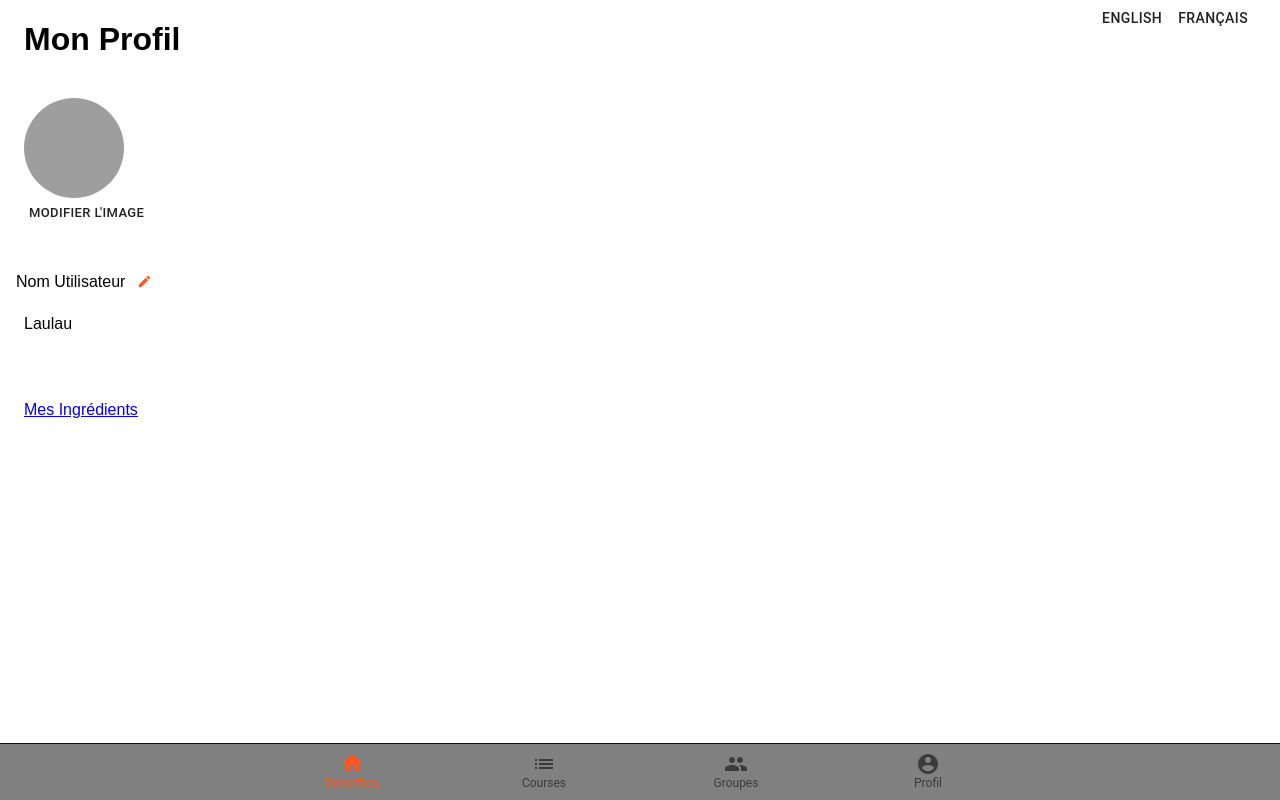
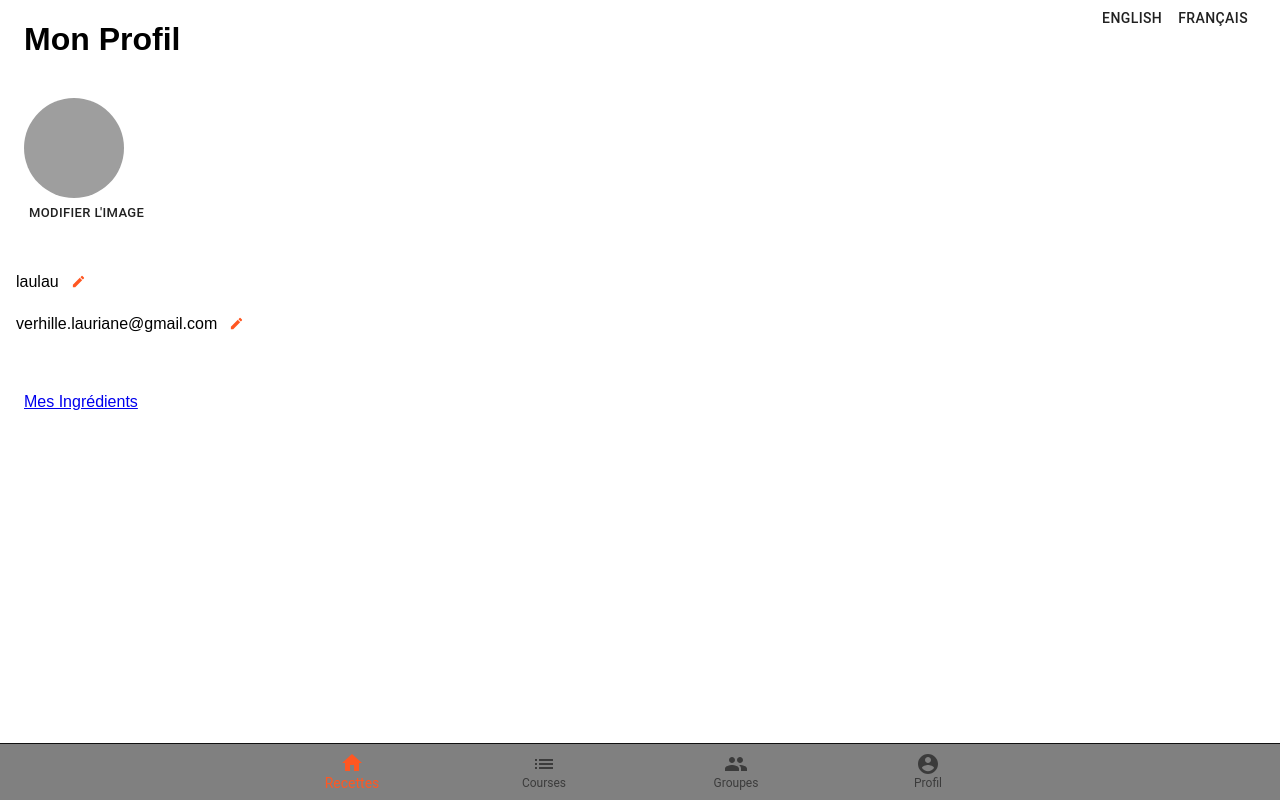
Before and after one commit to lololau/recikeep_old, a React (Create React App) app: page /profile in a window 1280 px wide. Built offline with nearby package versions, Linux system fonts and the light colour scheme; grey boxes are pictures that could not be loaded.

Commit message:
Add userSlice.ts and update Profil container with this reducer

```diff
--- a/src/app/store.ts
+++ b/src/app/store.ts
@@ -2,12 +2,14 @@ import { configureStore } from '@reduxjs/toolkit';
 import counterReducer from '../slice/counterSlice';
 import recipesReducer from '../slice/recipesSlice';
 import ingredientsReducer from '../slice/ingredientsSlice';
+import userReducer from '../slice/userSlice';
 
 const store = configureStore({
     reducer: {
         counter: counterReducer,
         recipes: recipesReducer,
         ingredients: ingredientsReducer,
+        user: userReducer,
     },
 });
 
--- a/src/containers/profil/Profil.tsx
+++ b/src/containers/profil/Profil.tsx
@@ -10,12 +10,17 @@ import Container from '@material-ui/core/Container';
 import Box from '@material-ui/core/Box';
 import Grid from '@material-ui/core/Grid';
 import { IconButton } from '@material-ui/core';
+import { selectUser, User } from '../../slice/userSlice';
+import { useSelector } from 'react-redux';
 
 const Profile = (): JSX.Element => {
     const changeLanguage = (lng: string) => {
         i18n.changeLanguage(lng);
     };
     const { t } = useTranslation();
+
+    const user = useSelector(selectUser);
+
     return (
         <Container>
             <Grid container spacing={4}>
@@ -39,12 +44,20 @@ const Profile = (): JSX.Element => {
             <br />
             <br />
             <Grid container spacing={2} style={{ alignItems: 'center' }}>
-                <p>{t('profile.username')}</p>
+                <p>{user.name}</p>
+
                 <IconButton>
                     <EditIcon style={{ fontSize: 15 }} color="primary" />
                 </IconButton>
             </Grid>
-            <p>{t('profile.name')}</p>
+            <Grid container spacing={2} style={{ alignItems: 'center' }}>
+                <p>{user.email}</p>
+
+                <IconButton>
+                    <EditIcon style={{ fontSize: 15 }} color="primary" />
+                </IconButton>
+            </Grid>
+
             <br />
             <br />
             <Link to="/profile/my_ingredients">
--- /dev/null
+++ b/src/slice/userSlice.ts
@@ -0,0 +1,29 @@
+import { createSlice } from '@reduxjs/toolkit';
+import { RootState } from '../app/store';
+
+export interface User {
+    id: number;
+    name: string;
+    email: string;
+    image_profile?: Blob;
+    date_creation: Date;
+    date_update: Date;
+}
+
+const initialState: User = {
+    id: 0,
+    name: 'laulau',
+    email: 'verhille.lauriane@gmail.com',
+    date_creation: new Date(2021, 2, 10),
+    date_update: new Date(2021, 2, 10),
+};
+
+const userReducer = createSlice({
+    name: 'user',
+    initialState: initialState,
+    reducers: {},
+});
+
+export const selectUser = (state: RootState): User => state.user;
+
+export default userReducer.reducer;
```
